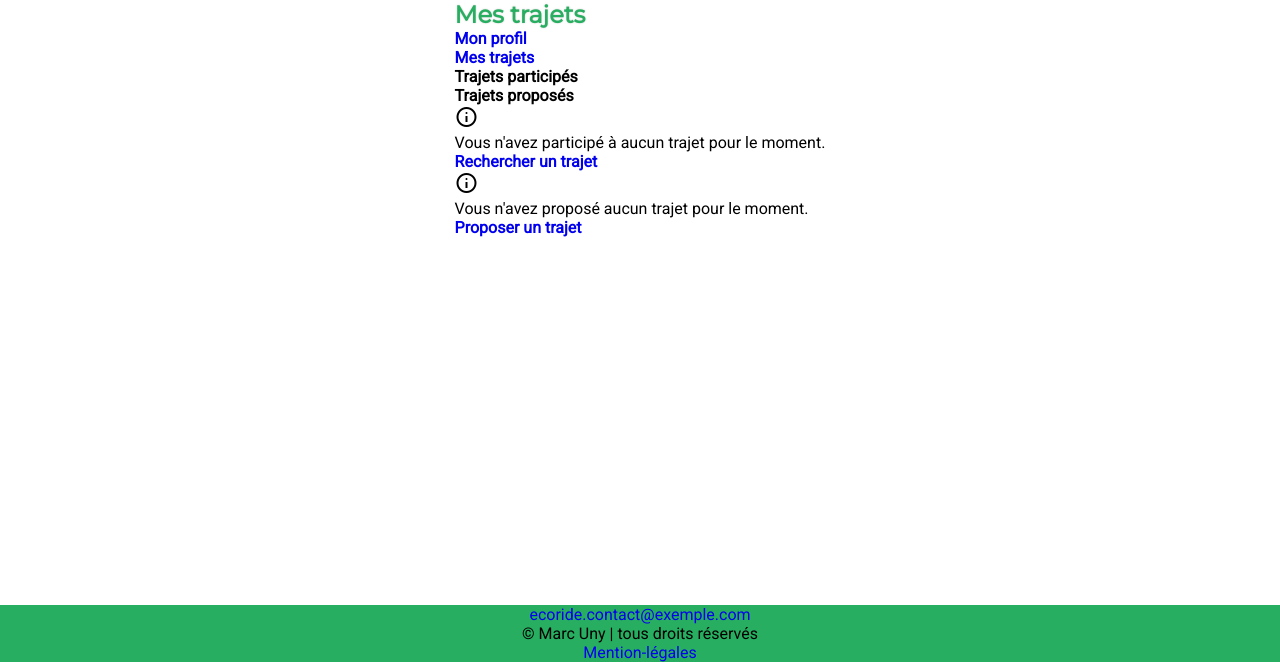
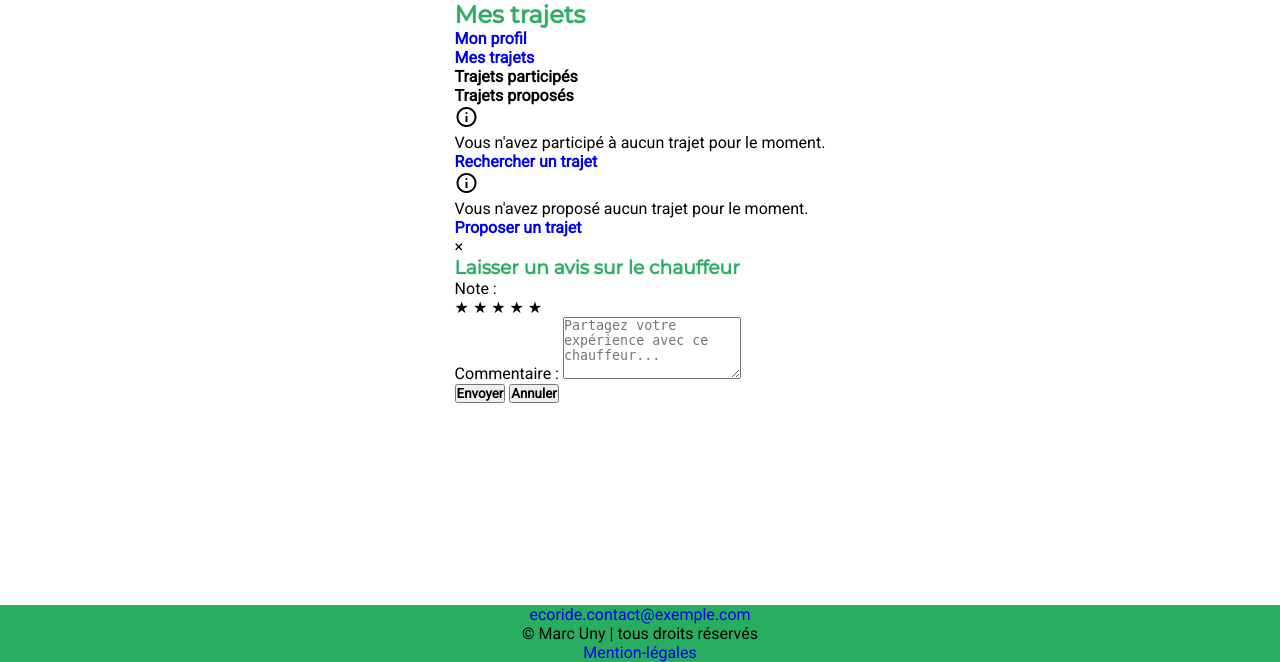
Before and after one commit to MalinLapin/EcfEcoRide, a PHP site: template src/view/template/myRidesharing.php in a window 1280 px wide. Shown: the part 138-800 px from the top of the page. Run offline with PHP 8.4, Linux system fonts and the light colour scheme; the template is opened without the code that fills it, so the values that code supplies are empty.

Commit message:
feat: Ajout d'un modal pour laisser un avis lorsque notre trajet est terminé.

```diff
--- a/src/repository/ParticipateRepo.php
+++ b/src/repository/ParticipateRepo.php
@@ -24,7 +24,8 @@
                     r.departure_date AS ridesharing_departure_date,
                     r.departure_city AS ridesharing_departure_city,
                     r.arrival_city AS ridesharing_arrival_city,
-                    r.price_per_seat AS ridesharing_price_per_seat
+                    r.price_per_seat AS ridesharing_price_per_seat,
+                    r.id_driver AS ridesharing_id_driver
                     FROM {$this->tableName} p
                     JOIN  ridesharing r
                     ON r.id_ridesharing = p.id_ridesharing
--- a/src/view/template/myRidesharing.php
+++ b/src/view/template/myRidesharing.php
@@ -71,11 +71,24 @@
                                 </div>
                             </div>
 
+                            <!-- Bouton si le trajet est en attente.-->
                             <?php if ($ride->getStatus()->value == 'pending'):?>
                                 <div class="rideActions">
                                     <button class="cancelParticipationBtn robotoBold" data-participate-id="<?=$participation->getIdParticipate()?>">
                                         <span class="material-symbols-outlined">cancel</span>
                                         <span>Annuler ma participation</span>
+                                    </button>
+                                </div>
+                            <?php endif; ?>
+
+                            <!-- Bouton si le trajet est terminer.-->
+                            <?php if ($ride->getStatus()->value == 'completed'):?>
+                                <div class="rideActions">
+                                    <button class="letReviewBtn robotoBold"
+                                            data-ride-id="<?=$ride->getIdRidesharing()?>"
+                                            data-driver-id="<?=$ride->getIdDriver()?>">
+                                        <span class="material-symbols-outlined">rate_review</span>
+                                        <span>Laisser un avis</span>
                                     </button>
                                 </div>
                             <?php endif; ?>
@@ -144,6 +157,8 @@
                             </div>
 
                             <div class="rideActions">
+
+                                <!-- Si le trajet est en attente deux bouton d'action -->
                                 <?php if ($ride->getStatus()->value == 'pending'): ?>
                                     <button class="startRideBtn robotoBold" data-ride-id="<?=$ride->getIdRidesharing()?>">
                                         <span class="material-symbols-outlined">play_arrow</span>
@@ -153,6 +168,7 @@
                                         <span class="material-symbols-outlined">delete</span>
                                         <span>Annuler le trajet</span>
                                     </button>
+                                <!-- Si le trajet est en cour juste le bouton pour finir le trajet. -->
                                 <?php elseif ($ride->getStatus()->value == 'ongoing'): ?>
                                     <button class="completeRideBtn robotoBold" data-ride-id="<?=$ride->getIdRidesharing()?>">
                                         <span class="material-symbols-outlined">check_circle</span>
@@ -172,4 +188,39 @@
             <?php endif; ?>
         </div>
     </div>
+
+
+    <!-- Modal pour laisser un avis -->
+<div id="reviewModal" class="reviewModal">
+    <div class="modalContent">
+        <span id="closeReviewModal" class="closeBtn">&times;</span>
+        <h3 class="montserratBold titleColor">Laisser un avis sur le chauffeur</h3>
+
+        <form id="reviewForm">
+            <div class="formGroup">
+                <label>Note :</label>
+                <div class="starsContainer">
+                    <span class="star" data-rating="1">★</span>
+                    <span class="star" data-rating="2">★</span>
+                    <span class="star" data-rating="3">★</span>
+                    <span class="star" data-rating="4">★</span>
+                    <span class="star" data-rating="5">★</span>
+                </div>
+                <input type="hidden" id="rating" name="rating" value="0" required>
+            </div>
+
+            <div class="formGroup">
+                <label for="comment">Commentaire :</label>
+                <textarea id="comment" name="comment" rows="4" placeholder="Partagez votre expérience avec ce chauffeur..." maxlength="500"></textarea>
+            </div>
+
+            <div class="forActions">
+                <button type="submit" class="submitReviewBtn robotoBold">Envoyer</button>
+                <button type="button" id="cancelReviewBtn" class="cancelReviewBtn robotoBold">Annuler</button>
+            </div>
+
+            <div id="reviewErrorMsg" class="errorMessage"></div>
+        </form>
+    </div>
+</div>
 </section>
```
Also changed, not shown: src/model/RideSharingModel.php (+6 -6 lines), public/assets/css/myRidesharing.css, public/assets/js/myRidesharing.js.
